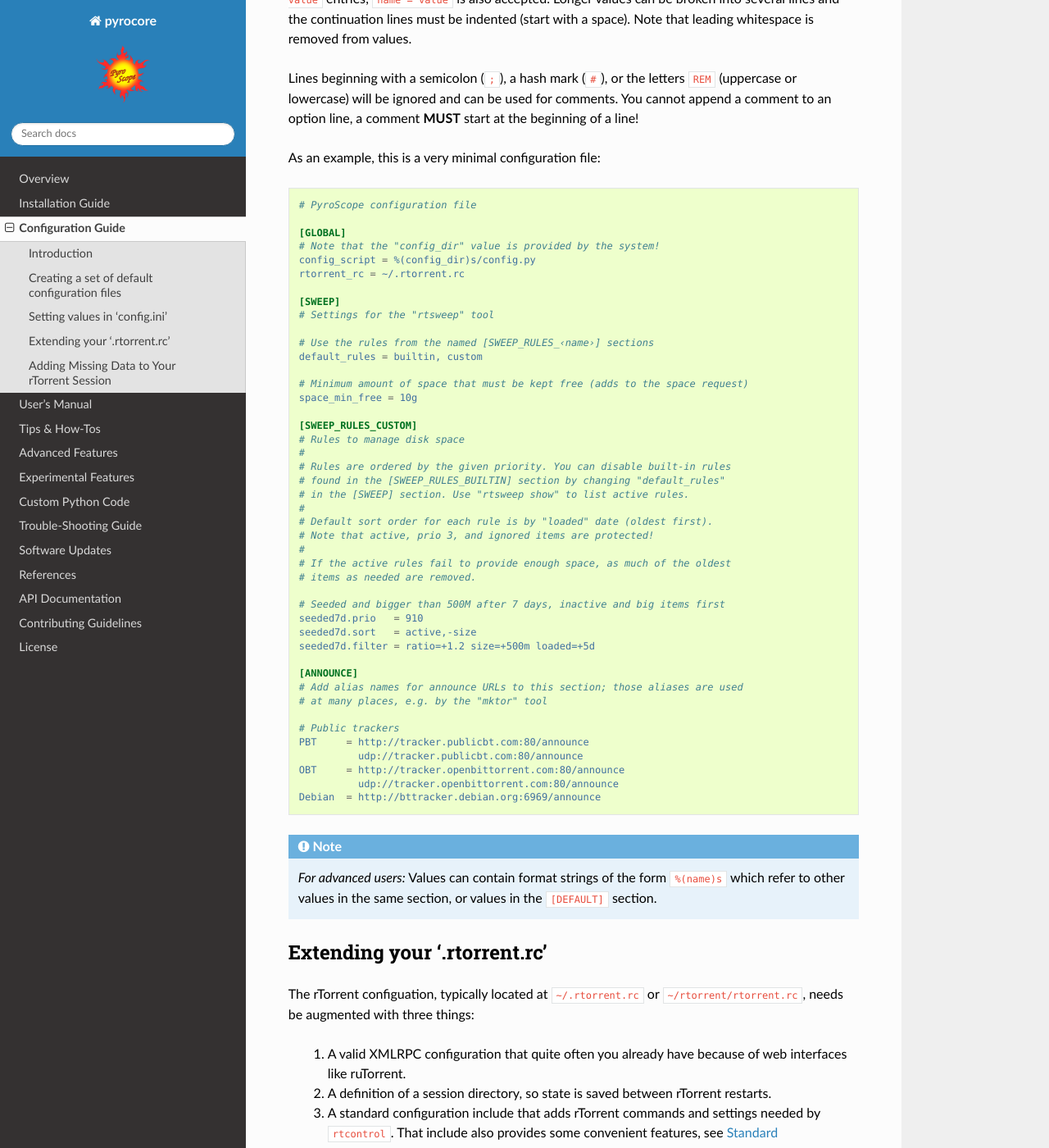
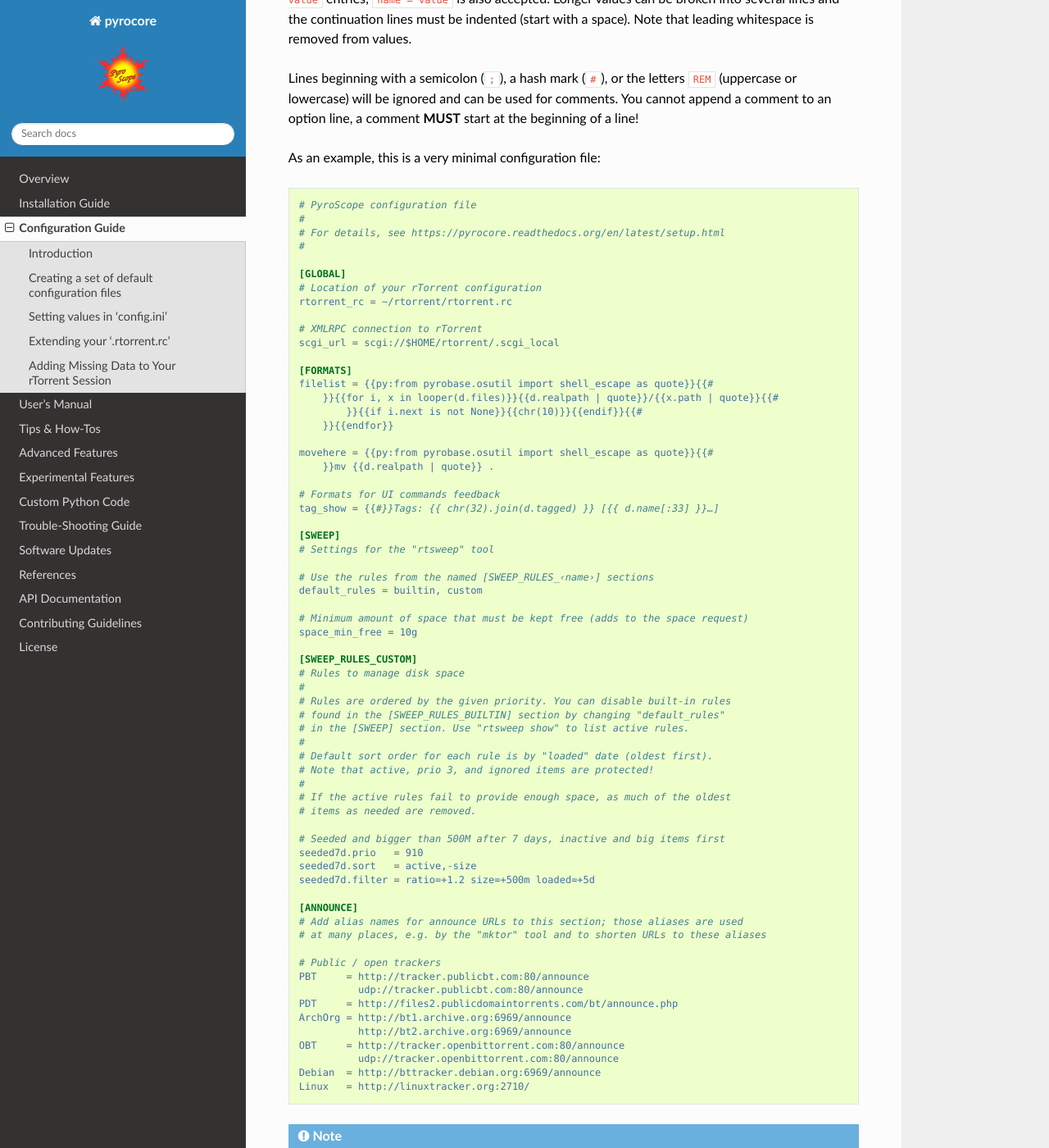
Before and after one commit to pyroscope/pyrocore, a Sphinx documentation site: the page built from docs/setup.rst, in a window 1280 px wide and 1400 px high, scrolled down 2472 px. Shown: the whole window at 82% size. Built offline with Sphinx 7.4.7 and the Read the Docs theme 2.0.0, drawn with Linux system fonts in a browser that asks for light colours.

Commit message:
docs: sync config.ini snippet between pyrocore and rt-ps

```diff
--- a/docs/setup.rst
+++ b/docs/setup.rst
@@ -129,11 +129,28 @@ As an example, this is a very minimal configuration file:
 .. code-block:: ini
 
     # PyroScope configuration file
+    #
+    # For details, see https://pyrocore.readthedocs.org/en/latest/setup.html
+    #
 
     [GLOBAL]
-    # Note that the "config_dir" value is provided by the system!
-    config_script = %(config_dir)s/config.py
-    rtorrent_rc = ~/.rtorrent.rc
+    # Location of your rTorrent configuration
+    rtorrent_rc = ~/rtorrent/rtorrent.rc
+
+    # XMLRPC connection to rTorrent
+    scgi_url = scgi://$HOME/rtorrent/.scgi_local
+
+    [FORMATS]
+    filelist = {{py:from pyrobase.osutil import shell_escape as quote}}{{#
+        }}{{for i, x in looper(d.files)}}{{d.realpath | quote}}/{{x.path | quote}}{{#
+            }}{{if i.next is not None}}{{chr(10)}}{{endif}}{{#
+        }}{{endfor}}
+
+    movehere = {{py:from pyrobase.osutil import shell_escape as quote}}{{#
+        }}mv {{d.realpath | quote}} .
+
+    # Formats for UI commands feedback
+    tag_show = {{#}}Tags: {{ chr(32).join(d.tagged) }} [{{ d.name[:33] }}…]
 
     [SWEEP]
     # Settings for the "rtsweep" tool
@@ -164,14 +181,18 @@ As an example, this is a very minimal configuration file:
 
     [ANNOUNCE]
     # Add alias names for announce URLs to this section; those aliases are used
-    # at many places, e.g. by the "mktor" tool
+    # at many places, e.g. by the "mktor" tool and to shorten URLs to these aliases
 
-    # Public trackers
+    # Public / open trackers
     PBT     = http://tracker.publicbt.com:80/announce
               udp://tracker.publicbt.com:80/announce
+    PDT     = http://files2.publicdomaintorrents.com/bt/announce.php
+    ArchOrg = http://bt1.archive.org:6969/announce
+              http://bt2.archive.org:6969/announce
     OBT     = http://tracker.openbittorrent.com:80/announce
               udp://tracker.openbittorrent.com:80/announce
     Debian  = http://bttracker.debian.org:6969/announce
+    Linux   = http://linuxtracker.org:2710/
 
 .. note::
 
```
